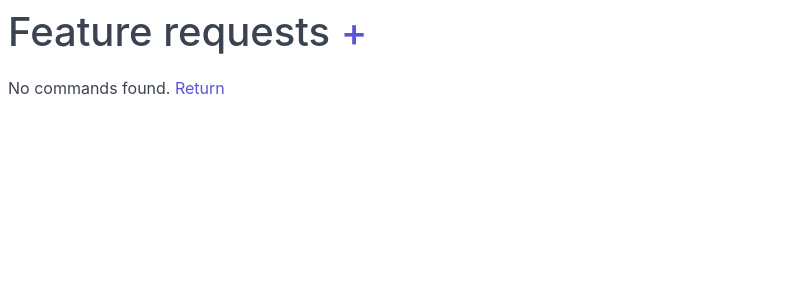
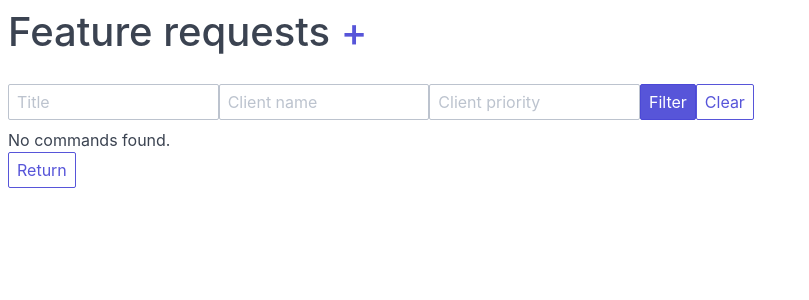
Before and after one commit to spapas/feature-requests, a Flask app: page /feature_requests/view/ in a window 1280 px wide. Shown: the part 60-360 px from the top of the page, without its empty margins (0-809 px from the left). Run offline with Flask 2, Linux system fonts and the light colour scheme; data that the repository does not hold is empty.

Commit message:
Add some filters

```diff
--- a/core/templates/feature_requests.html
+++ b/core/templates/feature_requests.html
@@ -3,6 +3,23 @@
 {% block content %}
 
 <h1>Feature requests <a href='{{ url_for('feature_requests_create',) }}'>+</a></h1>
+  <form class='form-horizontal' method='GET'>
+    <div class="form-group">
+      <div class="col-2 col-sm-6">
+        <input class="form-input" type="text" name="title" id="title" placeholder="Title" value={{ request.args.title }}>
+      </div>
+      <div class="col-2 col-sm-6">
+        <input class="form-input" type="text" name="client" id="client" placeholder="Client name">
+      </div>
+      <div class="col-2 col-sm-6">
+        <input class="form-input" type="text" name="client_priority" id="client_priority" placeholder="Client priority" value={{ request.args.client_priority }}>
+      </div>
+      <input type='submit' class='btn btn-primary' value='Filter'>
+      <a href="{{ url_for('feature_requests_view') }}" class='btn btn-default'>Clear</a>
+
+    </div>
+
+  </form>
 {% if feature_requests|length > 0 %}
   <table class="table table-striped table-hover">
       <thead>
@@ -34,5 +51,6 @@
 {% else %}
     No commands found.
 {% endif %}
-<a href='{{ url_for("home_view") }}'>Return</a>
+<br />
+<a class='btn btn-default' href='{{ url_for("home_view") }}'>Return</a>
 {% endblock %}
--- a/core/views.py
+++ b/core/views.py
@@ -17,7 +17,18 @@ def about_view():
 
 @app.route("/feature_requests/view/")
 def feature_requests_view():
-    feature_requests = FeatureRequest.query.all()
+    title = request.args.get('title')
+    client = request.args.get('client')
+    client_priority = request.args.get('client_priority')
+    description = request.args.get('description')
+    product_area = request.args.get('product_area')
+    feature_requests = FeatureRequest.query
+    if title:
+        feature_requests = feature_requests.filter(FeatureRequest.title.contains(title))
+    if client_priority:
+        feature_requests = feature_requests.filter_by(client_priority=client_priority)
+
+    feature_requests = feature_requests.all()
     return render_template("feature_requests.html", feature_requests=feature_requests)
 
 
```
Lines whose indentation alone changed are shown as unchanged.
